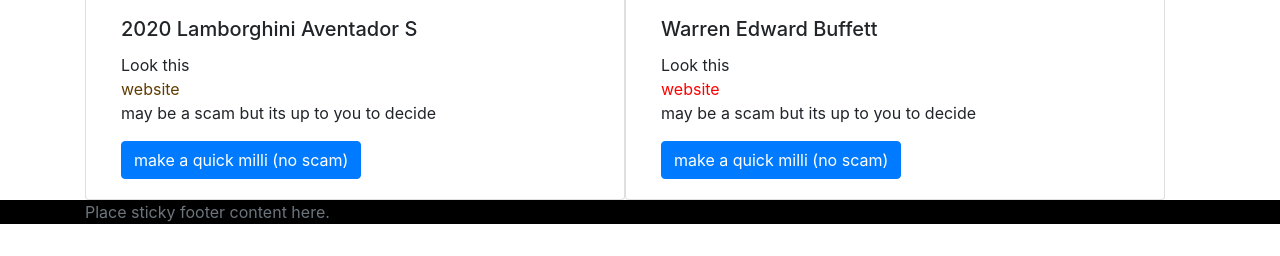
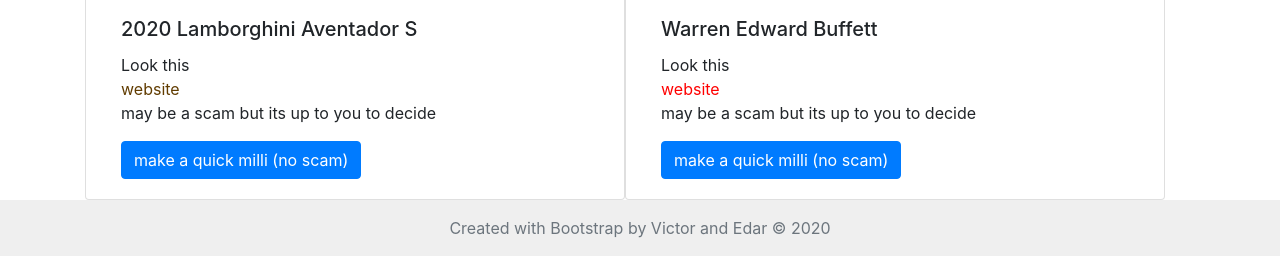
Before and after one commit to edarmartinez/Top10Picks, a website: page index.html in a window 1280 px wide. Shown: the part 897-1153 px from the top of the page. Before the commit the page ends 1121 px from the top, so only its background shows below. Drawn offline with nearby package versions, Linux system fonts and the light colour scheme.

Commit message:
made footer stick to the bottom

```diff
--- a/index.html
+++ b/index.html
@@ -45,14 +45,11 @@
             </div>
         </div>
     </div>
+    </section>
 
-
-
-
-    </section>
     <footer class="footer">
         <div class="container">
-          <span class="text-muted">Place sticky footer content here.</span>
+          <span class="text-muted">Created with Bootstrap by Victor and Edar &copy;	2020</span>
         </div>
     </footer>
 </body>
--- a/style.css
+++ b/style.css
@@ -4,6 +4,11 @@
 }
 
 .footer {
-    background-color: #000000;
-
+  position: relative;
+  right: 0;
+  bottom: 0;
+  left: 0;
+  padding: 1rem;
+  background-color: #efefef;
+  text-align: center;
 }
```
